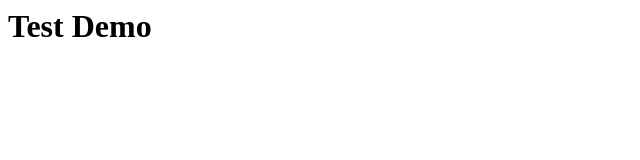
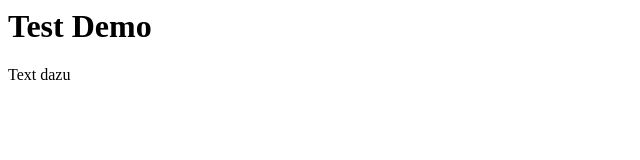
Before and after one commit to sthiesyaveon/demo01, a plain HTML site: page index.html in a window 1280 px wide. Shown: the full height of the page, 0-640 px from the left. Drawn offline with Linux system fonts and the light colour scheme.

Commit message:
added paragraph to index.html

```diff
--- a/index.html
+++ b/index.html
@@ -1 +1,2 @@
 <h1>Test Demo</h1>
+<p>Text dazu</p>
```
